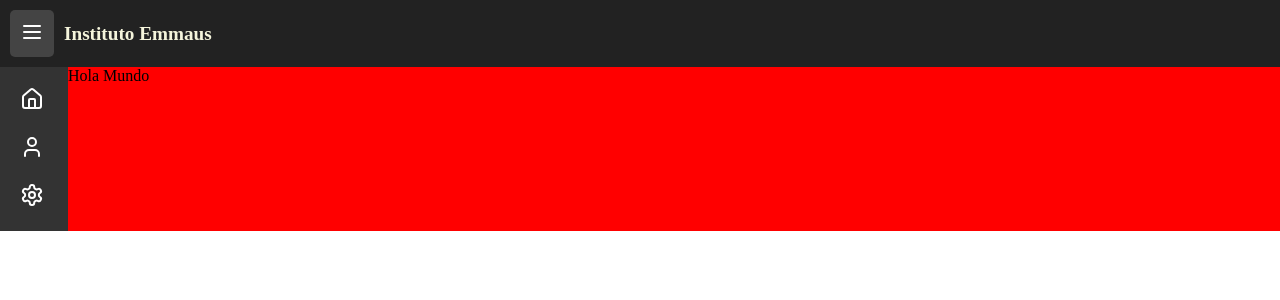
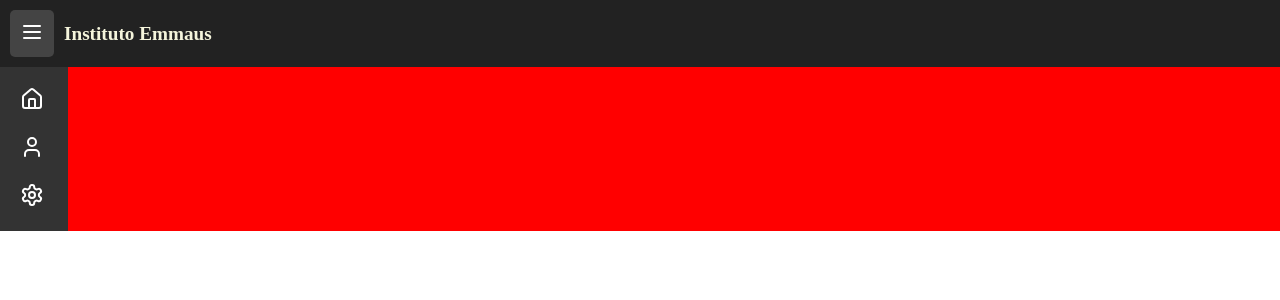
Before and after one commit to Luis1155/semillas-frontend, a React (Vite) app: page / in a window 1280 px wide. Shown: the top 300 px of the page. Built offline with nearby package versions, Linux system fonts and the light colour scheme.

Commit message:
Posible solución al height con flex:1

```diff
--- a/src/App.css
+++ b/src/App.css
@@ -1,4 +1,12 @@
-body {
+* {
   margin: 0;
-  height: 100%;
+  padding: 0;
 }
+
+.container {
+  display: flex;
+  flex-direction: column;
+  /* height: 100vh; */
+  background-color: red;
+  flex: 1;
+}
--- a/src/App.jsx
+++ b/src/App.jsx
@@ -13,10 +13,10 @@ function App() {
   };
 
   return (
-    <>
+    <div className="container">
       <Header handleIsOpen={handleIsOpen} />
       <CollapsibleMenu isOpen={isOpen} />
-    </>
+    </div>
   );
 }
 export default App;
--- a/src/components/CollapsibleMenu.css
+++ b/src/components/CollapsibleMenu.css
@@ -1,7 +1,8 @@
-.menu-lateral {
+/* .menu-lateral {
   display: flex;
-  height: max-content;
-}
+  flex: 1;
+  background-color: lightcoral;
+} */
 
 .menu-container {
   display: flex;
--- a/src/components/CollapsibleMenu.jsx
+++ b/src/components/CollapsibleMenu.jsx
@@ -12,7 +12,6 @@ const menuItems = [
 
 export default function CollapsibleMenu({ isOpen }) {
   return (
-    <>
     <div className="menu-lateral">
       <motion.div
         initial={{ width: "3rem" }}
@@ -32,8 +31,6 @@ export default function CollapsibleMenu({ isOpen }) {
           </div>
         ))}
       </motion.div>
-        <div style={{ width: "100%", backgroundColor: "red" }}>Hola Mundo</div>
     </div>
-    </>
   );
 }
--- a/src/components/Header.jsx
+++ b/src/components/Header.jsx
@@ -1,4 +1,3 @@
-import { useState } from "react";
 import { Menu } from "lucide-react";
 
 import "./Header.css";
```
Lines whose indentation alone changed are shown as unchanged.
